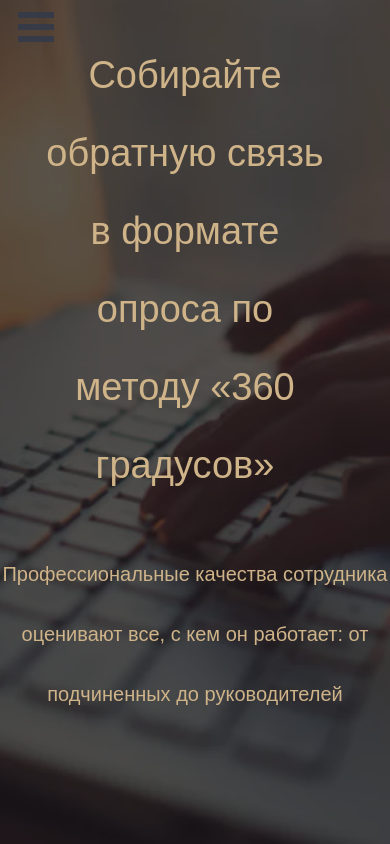
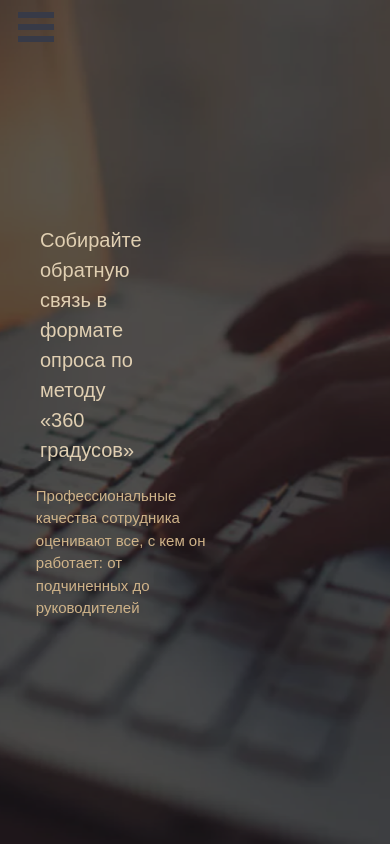
Before and after one commit to appraisers/frontend, a React (Create React App) app: page / in a window 390 px wide. Built offline with nearby package versions, Linux system fonts and the light colour scheme.

Commit message:
адаптивность

```diff
--- a/src/Components/BurgerMenu/index.js
+++ b/src/Components/BurgerMenu/index.js
@@ -18,36 +18,34 @@ const BurgerMenu = (props) => {
     <>
       {props.isAuth ? (
         <Menu {...props} disableAutoFocus>
-          <a className="menu-item" href="/about">
+          <a className="menu-item" href="#">
             О проекте
           </a>
-          <a className="menu-item" href="/my/results">
+          <a className="menu-item" href="#">
             Результаты
           </a>
-          <a className="menu-item" href="/departments">
+          <a className="menu-item" href="#">
             Кафедры
           </a>
           <a className="menu-item" href="#" onClick={() => setIsModal(true)}>
             Аккаунт
           </a>
-          <a className="menu-item" href="/my/test">
+          <a className="menu-item" href="#">
             Пройти тестирование
           </a>
         </Menu>
       ) : (
         <Menu {...props}>
-          <a className="menu-item" href="/about">
+          <a className="menu-item" href="#">
             О нас
           </a>
-          <a className="menu-item" href="/departments">
+          <a className="menu-item" href="#">
             Личный кабинет
           </a>
-          <a className="menu-item" href="/login">
+          <a className="menu-item" href="#">
             Регистрация
           </a>
-          {/* <a className="menu-item" href="/sign/up">
-            Регистрация
-          </a> */}
+
         </Menu>
       )}
       <Modal
--- a/src/Components/MainHeader/MainHeader.scss
+++ b/src/Components/MainHeader/MainHeader.scss
@@ -59,26 +59,46 @@
   font-weight: 600;
 }
 
-@media screen and (max-width: 1500px) {
-  .right-header {
-    width: 60%;
-  }
+@media screen and (max-width: 1750px) {
+ .mainPage-header {
+        width: 100%;
+}
 }
 
-@media screen and (max-width: 1000px) {
-  .right-header {
-    width: 80%;
-    background-color: white;
-  }
+@media screen and (max-width: 1150px) {
+  .mainPage-header {
+       width: 100%;
+       .nav-button-main-header{
+         font-size: 70%;
+          padding: 3%;
+       }
+}
+}
+@media screen and (max-width: 850px) {
+  .mainPage-header {
+        width: 100%;
+        .nav-button-main-header{
+          font-size: 70%;
+           padding: 3%;
+           display: block;
+        }
+}
 }
 
-@media screen and (max-width: 800px) {
-  .right-header {
-    width: 90%;
-  }
+@media screen and (max-width: 670px) {
+  .mainPage-header {
+         width: 60%;
+}
+}
 
-  .our-icon {
-    height: 20%;
-    padding: 2.8vh 2vw;
-  }
+@media screen and (max-width: 450px) {
+  .mainPage-header {
+         width: 60%;
 }
+}
+
+@media screen and (max-width: 360px) {
+  .mainPage-header {
+         width: 60%;
+}
+}
--- a/src/Components/MainHeader/index.js
+++ b/src/Components/MainHeader/index.js
@@ -20,19 +20,19 @@ const Header = () => {
           <div className="main-header-background">
             <ul className="nav-main-header">
               <li className="nav-button-main-header">
-                <NavLink to="/about" activeClassName="active-header">
+                <NavLink to="#" activeClassName="active-header">
                   О нас
                 </NavLink>
               </li>
 
               <li className="nav-button-main-header">
-                <NavLink to="/departments" activeClassName="active-header">
+                <NavLink to="#" activeClassName="active-header">
                   Личный кабинет
                 </NavLink>
               </li>
 
               <li className="nav-button-main-header">
-                <NavLink to="/login" activeClassName="active-header">
+                <NavLink to="#" activeClassName="active-header">
                   Регистрация
                 </NavLink>
               </li>
--- a/src/Pages/HomePage/HomePage.scss
+++ b/src/Pages/HomePage/HomePage.scss
@@ -94,105 +94,110 @@
   right: 0;
 }
 
-@media screen and (max-width: 1024px) {
-  .wrapper-right {
-    display: flex;
-    justify-content: center;
+@media screen and (max-width: 1750px) {
+  .wrapper-main{
+    .wrapper-left {
+      width: 90%;
+
+      .greeting-main  {
+        font-size: 50px;
+        margin-left: 5%;
       }
-
-  .greeting-main {
-    font-size: 48px;
+      .description-main {
+        font-size: 44px;
+        margin-left: 7%;
       }
-
-  .description-main {
-    font-size: 24px;
     }
-
-  .button {
-    font-size: 24px;
   }
 }
 
-@media screen and (max-width: 768px) {
-  .greeting-main {
-    font-size: 36px;
+@media screen and (max-width: 1150px) {
+  .wrapper-main{
+    .wrapper-left {
+      width: 90%;
+
+
+    .greeting-main  {
+      font-size: 38px;
+      margin-bottom: 10px;
+      text-align: left;
+      margin-bottom: 20px;
     }
-
     .description-main {
-    font-size: 20px;
+      font-size: 25px;
+      margin-left: 11%;
+      text-align: left;
+      line-height: 2;
     }
-
-  .button {
-    font-size: 22px;
+  }
 }
 }
 
-@media screen and (max-width: 451px) {
-  .wrapper-right {
-    display: none;
+@media screen and (max-width: 850px) {
+  .wrapper-main{
+    .wrapper-left {
+      width: 90%;
+
+      .greeting-main  {
+        font-size: 30px;
+        line-height: 2.3;
+        margin-bottom: 10px;
+        margin-left: 0%;
       }
-
-  .wrapper-left {
-    height: 90%;
-  }
-
-  .wrapper-main {
-    display: block;
-  }
-
-  .greeting-main {
-    font-size: 38px;
-  }
-
       .description-main {
         font-size: 20px;
+        line-height: 2;
+        margin-left: 10%;
       }
-
-  .button {
-    font-size: 16px;
+    }
   }
 }
 
-@media screen and (max-width: 376px) {
-  .wrapper-right {
-    display: none;
+@media screen and (max-width: 670px) {
+  .wrapper-main{
+    .wrapper-left {
+      width: 90%;
+
+      .greeting-main  {
+        font-size: 22px;
+        margin-left: 0%;
+        color: #e0cfb2;
       }
-
-  .wrapper-left {
-    height: 90%;
+      .description-main {
+        font-size: 18px;
+        line-height: 2;
+        margin-left: 10%;
       }
-
-  .wrapper-main {
-    display: block;
     }
-
-  .greeting-main {
-    font-size: 32px;
-  }
-
-  .description-main {
-    font-size: 16px;
   }
 }
 
-@media screen and (max-width: 321px) {
-  .wrapper-right {
-    display: none;
+@media screen and (max-width: 450px) {
+  .wrapper-main{
+    .wrapper-left {
+      width: 90%;
+
+      .greeting-main  {
+        font-size: 20px;
+        line-height: 1.5;
+        text-align: left;
+        margin-left: 0%;
+        color: #e0cfb2;
+      }
+      .description-main {
+        font-size: 15px;
+        line-height: 1.5;
+        text-align: left;
+        margin-left: 17%;
+      }
+    }
+  }
 }
 
+@media screen and (max-width: 360px) {
+  .wrapper-main{
     .wrapper-left {
-    height: 90%;
-  }
-
-  .wrapper-main {
-    display: block;
-  }
-
-  .greeting-main {
-    font-size: 28px;
-  }
-
-  .description-main {
-    font-size: 16px;
+      width: 90%;
     }
   }
+}
```
Lines whose indentation alone changed are shown as unchanged.
